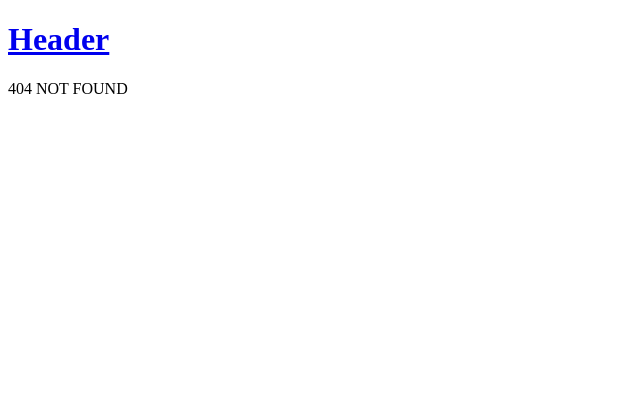
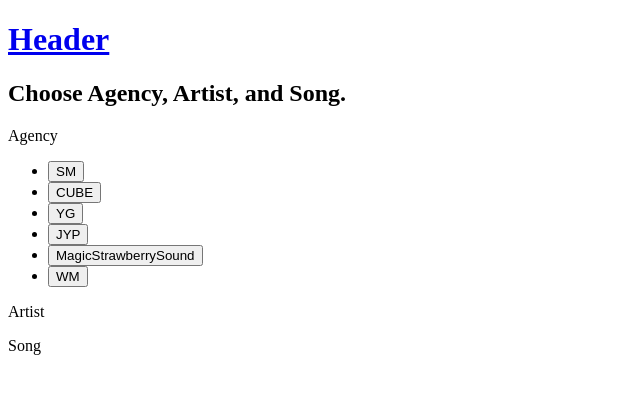
Before and after one commit to CodeSoom/project-react-2-koremp, a React app: page /song in a window 1280 px wide. Before the commit this address had no page. Shown: the top 394 px of the page, without its empty margins (0-640 px from the left). Built offline with nearby package versions, Linux system fonts and the light colour scheme; data requests are answered from the project's data file.

Commit message:
데이터 fetch 관련 url, 함수 변경

```diff
--- a/src/App.jsx
+++ b/src/App.jsx
@@ -27,10 +27,10 @@
         <Route path="/about" component={About} />
         <Route path="/login" component={Login} />
 
-        <Route exact path="/songs" component={SongList} />
-        <Route path="/songs/:id" component={Song} />
-        <Route path="/songs/:id/voice" component={SongVoice} />
-        <Route path="/songs/:id/video" component={SongVideo} />
+        <Route exact path="/song" component={SongList} />
+        <Route path="/song/:id" component={Song} />
+        <Route path="/song/:id/voice" component={SongVoice} />
+        <Route path="/song/:id/video" component={SongVideo} />
 
         <Route component={NotFound} />
       </Switch>
--- a/src/page/Home.jsx
+++ b/src/page/Home.jsx
@@ -9,7 +9,7 @@
       <ul>
         <li><Link to="/about">About</Link></li>
         <li><Link to="/login">login</Link></li>
-        <li><Link to="/songs">songs</Link></li>
+        <li><Link to="/song">song</Link></li>
       </ul>
       <div>
         <p>To-do: Show cheering</p>
--- /dev/null
+++ b/src/page/Song.jsx
@@ -0,0 +1,7 @@
+import React from 'react';
+
+export default function Song() {
+  return (
+    <div>asdf</div>
+  );
+}
--- a/src/page/SongList.jsx
+++ b/src/page/SongList.jsx
@@ -29,8 +29,11 @@
   return (
     <div>
       <h2>Choose Agency, Artist, and Song.</h2>
+      <p>Agency</p>
       <Agencies />
+      <p>Artist</p>
       <Artists />
+      <p>Song</p>
       <Songs onClickSong={handleClickSong} />
     </div>
   );
--- a/src/services/api.js
+++ b/src/services/api.js
@@ -1,12 +1,12 @@
 export async function fetchAgencies() {
-  const url = 'http://localhost:3000/agencies';
+  const url = 'http://localhost:3000/agency';
   const response = await fetch(url);
   const data = await response.json();
   return data;
 }
 
 export async function fetchArtists({ agencyName }) {
-  const url = 'http://localhost:3000/artists'
+  const url = 'http://localhost:3000/artist'
     + `?agency=${agencyName}`;
   const response = await fetch(url);
   const data = await response.json();
@@ -14,7 +14,7 @@
 }
 
 export async function fetchSongs({ artistName }) {
-  const url = 'http://localhost:3000/songs'
+  const url = 'http://localhost:3000/song'
     + `?artist=${artistName}`;
   const response = await fetch(url);
   const data = await response.json();
@@ -22,8 +22,8 @@
 }
 
 export async function fetchSong({ songId }) {
-  const url = 'http://localhost:3000/songs'
-    + `?${songId}`;
+  const url = 'http://localhost:3000/song'
+    + `?id=${songId}`;
   const response = await fetch(url);
   const data = await response.json();
   return data;
--- a/src/slice.js
+++ b/src/slice.js
@@ -126,9 +126,19 @@
   };
 }
 
-export function loadArtists({ agencyName }) {
-  return async (dispatch) => {
-    const artists = await fetchArtists({ agencyName });
+export function loadArtists() {
+  return async (dispatch, getState) => {
+    const {
+      selectedAgency: agency,
+    } = getState();
+
+    if (!agency) {
+      return;
+    }
+
+    const artists = await fetchArtists({
+      agencyName: agency.name,
+    });
     dispatch(setArtists(artists));
   };
 }
@@ -136,11 +146,10 @@
 export function loadSongs() {
   return async (dispatch, getState) => {
     const {
-      selectedAgency: agency,
       selectedArtist: artist,
     } = getState();
 
-    if (!agency || !artist) {
+    if (!artist) {
       return;
     }
 
```
